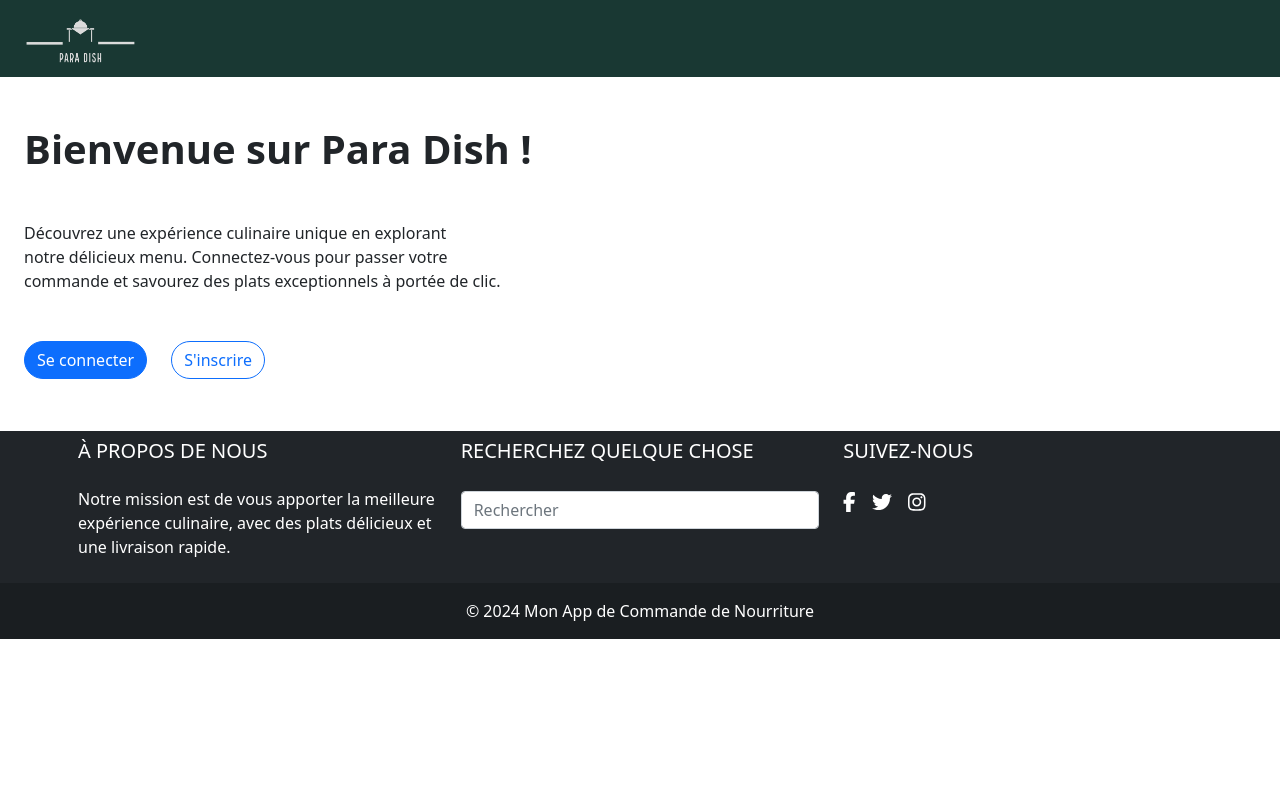
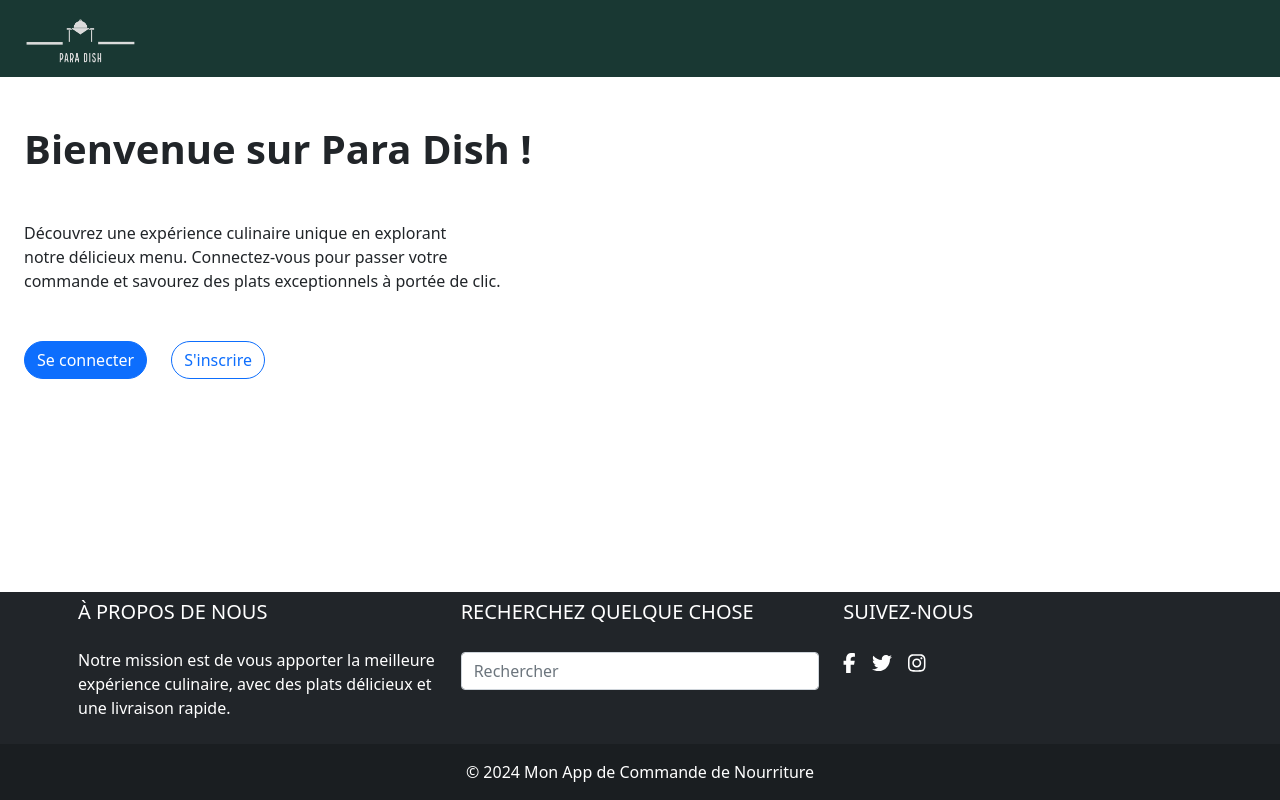
Before and after one commit to Food-orders-mgt2/frontend, a React (Vite) app: page / in a window 1280 px wide. Built offline with nearby package versions, Linux system fonts and the light colour scheme; no server answers.

Commit message:
feat : Update footers

```diff
--- a/index.html
+++ b/index.html
@@ -4,10 +4,10 @@
     <meta charset="UTF-8" />
     <meta name="viewport" content="width=device-width, initial-scale=1.0" />
     <link href="https://cdn.jsdelivr.net/npm/bootstrap@5.1.3/dist/css/bootstrap.min.css" rel="stylesheet" integrity="sha384-1BmE4kWBq78iYhFldvKuhfTAU6auU8tT94WrHftjDbrCEXSU1oBoqyl2QvZ6jIW3" crossorigin="anonymous">
-
+     <link rel="stylesheet" href="src/Style/NavBar.css">
     <title>Para Dish</title>
   </head>
-  <body>
+  <body class="home">
     <div id="root"></div>
     <script type="module" src="src/main.jsx"></script>
   </body>
--- a/src/Style/Footers.css
+++ b/src/Style/Footers.css
@@ -7,6 +7,3 @@
 .social-icons a:hover {
     color: #ffc107;
 }
-.footers{
-    margin-top: 1.4cm;
-}
--- a/src/components/footer.jsx
+++ b/src/components/footer.jsx
@@ -6,8 +6,8 @@ import '../Style/Footers.css';
 
 export default function Footer() {
     return (
-        <footer className="bg-dark text-white text-center text-lg-start mt-10" id='footers' >
-            <div className="container p-2"  id='footer'>
+        <footer className="bg-dark text-white text-center text-lg-start mt-10" id='footers' style={{ position: 'fixed', bottom: 0, width: '100%' }}>
+            <div className="container p-2" id='footer'>
                 <div className="row">
                     <div className="col-lg-4 col-md-12 mb-0 mb-md-0 ">
                         <h5 className="text-uppercase mb-4">À propos de nous</h5>
```
